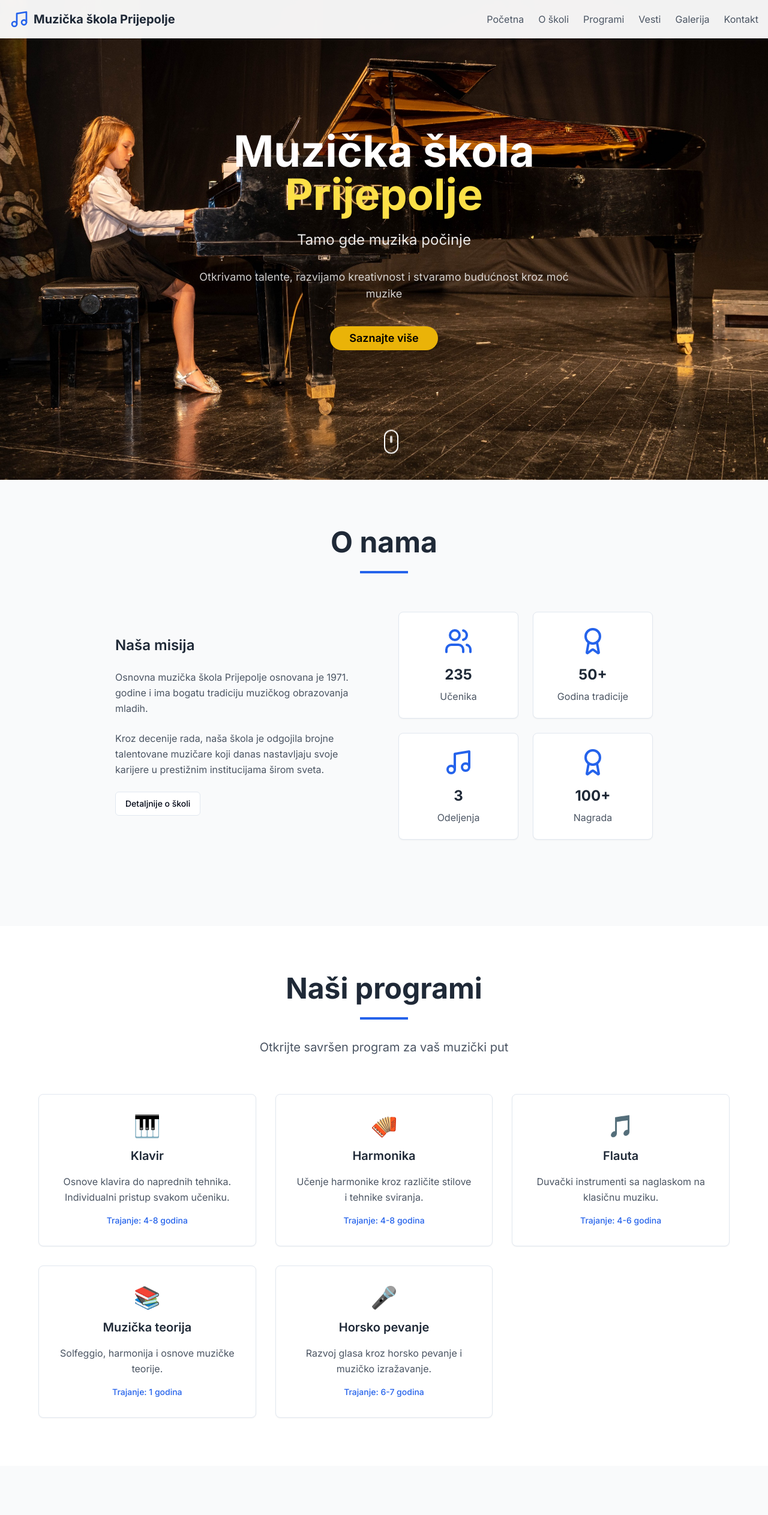
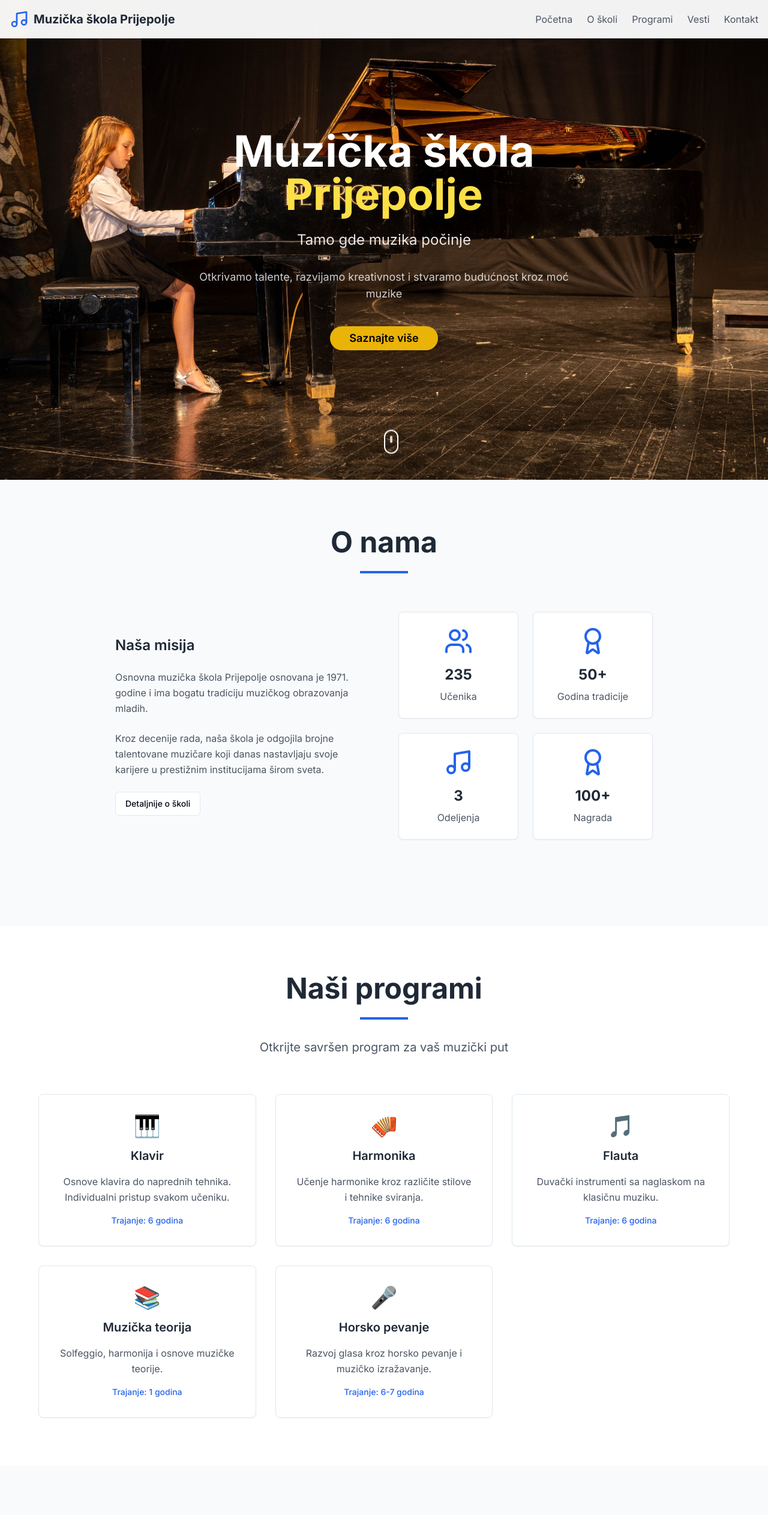
Before and after one commit to smajlisa98/muzicka-skola-prijepolje, a React (Vite) app: page / in a window 1280 px wide. Shown: the top 2526 px of the page at 60% size. Built offline with nearby package versions, Linux system fonts and the light colour scheme.

Commit message:
change information and remove Gallery page

```diff
--- a/src/App.tsx
+++ b/src/App.tsx
@@ -19,7 +19,7 @@ const App = () => (
       <HashRouter>
         <Routes>
           <Route path="/" element={<Index />} />
-          <Route path="/gallery" element={<Gallery />} />
+          {/* <Route path="/gallery" element={<Gallery />} /> */}
           <Route path="/about" element={<About />} />
           <Route path="*" element={<NotFound />} />
         </Routes>
--- a/src/pages/Index.tsx
+++ b/src/pages/Index.tsx
@@ -35,9 +35,9 @@ const Index = () => {
     element?.scrollIntoView({ behavior: 'smooth' });
   };
 
-  const navigateToGallery = () => {
-    navigate("/gallery");
-  };
+  // const navigateToGallery = () => {
+  //   navigate("/gallery");
+  // };
 
   const navigateToAbout = () => {
     navigate("/about");
@@ -58,7 +58,7 @@ const Index = () => {
               <button onClick={navigateToAbout} className="text-gray-600 hover:text-blue-600 transition-colors">O školi</button>
               <button onClick={() => scrollToSection('programs')} className="text-gray-600 hover:text-blue-600 transition-colors">Programi</button>
               <button onClick={() => scrollToSection('news')} className="text-gray-600 hover:text-blue-600 transition-colors">Vesti</button>
-              <button onClick={navigateToGallery} className="text-gray-600 hover:text-blue-600 transition-colors">Galerija</button>
+              {/* <button onClick={navigateToGallery} className="text-gray-600 hover:text-blue-600 transition-colors">Galerija</button> */}
               <button onClick={() => scrollToSection('contact')} className="text-gray-600 hover:text-blue-600 transition-colors">Kontakt</button>
             </div>
           </div>
@@ -182,19 +182,19 @@ const Index = () => {
                 title: 'Klavir',
                 description: 'Osnove klavira do naprednih tehnika. Individualni pristup svakom učeniku.',
                 icon: '🎹',
-                duration: '4-8 godina'
+                duration: '6 godina'
               },
               {
                 title: 'Harmonika',
                 description: 'Učenje harmonike kroz različite stilove i tehnike sviranja.',
                 icon: '🪗',
-                duration: '4-8 godina'
+                duration: '6 godina'
               },
               {
                 title: 'Flauta',
                 description: 'Duvački instrumenti sa naglaskom na klasičnu muziku.',
                 icon: '🎵',
-                duration: '4-6 godina'
+                duration: '6 godina'
               },
               {
                 title: 'Muzička teorija',
@@ -439,7 +439,7 @@ const Index = () => {
                 <button onClick={navigateToAbout} className="block text-gray-400 hover:text-white transition-colors">O školi</button>
                 <button onClick={() => scrollToSection('programs')} className="block text-gray-400 hover:text-white transition-colors">Programi</button>
                 <button onClick={() => scrollToSection('news')} className="block text-gray-400 hover:text-white transition-colors">Vesti</button>
-                <button onClick={navigateToGallery} className="block text-gray-400 hover:text-white transition-colors">Galerija</button>
+                {/* <button onClick={navigateToGallery} className="block text-gray-400 hover:text-white transition-colors">Galerija</button> */}
                 <button onClick={() => scrollToSection('contact')} className="block text-gray-400 hover:text-white transition-colors">Kontakt</button>
               </div>
             </div>
```
